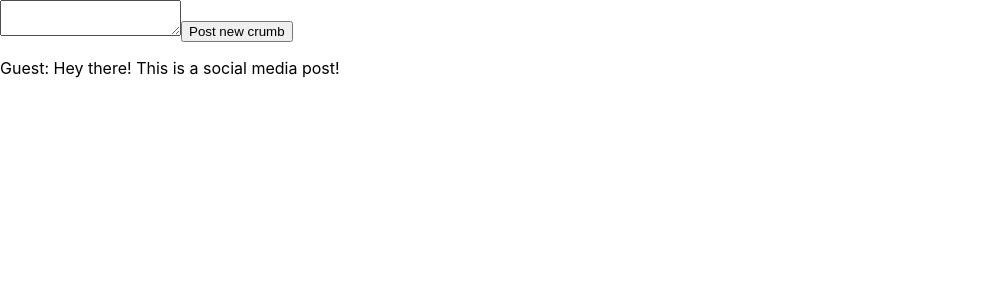
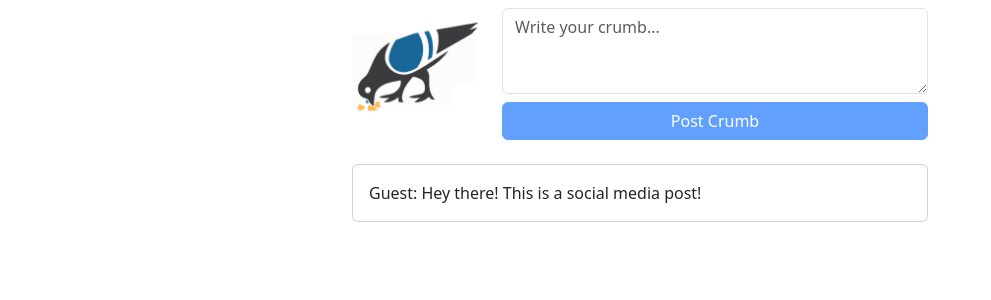
Before and after one commit to VanWrinkle/Crumbs_App, a React (Create React App) app: page / in a window 1280 px wide. Shown: the top 300 px of the page, without its empty margins (0-991 px from the left). Built offline with nearby package versions, Linux system fonts and the light colour scheme.

Commit message:
basic styling med react-bootstrap

```diff
--- a/package.json
+++ b/package.json
@@ -10,7 +10,9 @@
     "@types/node": "^16.18.50",
     "@types/react": "^18.2.21",
     "@types/react-dom": "^18.2.7",
+    "bootstrap": "^5.3.2",
     "react": "^18.2.0",
+    "react-bootstrap": "^2.8.0",
     "react-dom": "^18.2.0",
     "react-scripts": "^5.0.1",
     "typescript": "^4.9.5",
--- a/src/App.css
+++ b/src/App.css
@@ -1,38 +1,7 @@
-.App {
-  text-align: center;
+
+
+.main-content {
+  max-width: 600px !important;
+  margin-left: auto;
+  margin-right: auto;
 }
-
-.App-logo {
-  height: 40vmin;
-  pointer-events: none;
-}
-
-@media (prefers-reduced-motion: no-preference) {
-  .App-logo {
-    animation: App-logo-spin infinite 20s linear;
-  }
-}
-
-.App-header {
-  background-color: #282c34;
-  min-height: 100vh;
-  display: flex;
-  flex-direction: column;
-  align-items: center;
-  justify-content: center;
-  font-size: calc(10px + 2vmin);
-  color: white;
-}
-
-.App-link {
-  color: #61dafb;
-}
-
-@keyframes App-logo-spin {
-  from {
-    transform: rotate(0deg);
-  }
-  to {
-    transform: rotate(360deg);
-  }
-}
--- a/src/App.tsx
+++ b/src/App.tsx
@@ -2,33 +2,36 @@ import './App.css';
 import './SocialMediaPost.ts'
 import { SocialMediaPost, SocialMediaPostV1, SocialMediaPostDispatch } from "./SocialMediaPost";
 import React, {SyntheticEvent, useState} from "react";
-
+import 'bootstrap/dist/css/bootstrap.min.css';
+import {Card, Col, Container, Form, Image, Row, Button} from "react-bootstrap";
 
 function App() {
   let staticPost = new SocialMediaPostV1("Guest", "Hey there! This is a social media post!");
   const [socialPosts, setSocialPosts] = useState<SocialMediaPost[]>([staticPost])
 
   return (
-      <>
-        <SocialMediaPostNew socialPosts={socialPosts} setSocialPosts={setSocialPosts} />
-        <SocialMediaPostsDisplayAllBrief posts={socialPosts} />
-      </>
+     <Container className="main-content">
+      <Row>
+          <SocialMediaTopPanel socialPosts={socialPosts} setSocialPosts={setSocialPosts} />
+      </Row>
+      <Row>
+          <SocialMediaPostsDisplayAllBrief posts={socialPosts} />
+      </Row>
+     </Container>
   );
 }
 
-function SocialMediaPostsDisplayAllBrief({posts}: {posts: SocialMediaPost[]}) {
-    const results = posts.map((post) =>
-       <SocialMediaPostDisplayBrief post={post} />
+function SocialMediaTopPanel(props: {socialPosts: SocialMediaPost[], setSocialPosts: SocialMediaPostDispatch}) {
+    return (
+        <>
+            <Col xs={3}>
+                <Image src="./logo.png" fluid />
+            </Col>
+            <Col>
+                <SocialMediaPostNew socialPosts={props.socialPosts} setSocialPosts={props.setSocialPosts} />
+            </Col>
+        </>
     );
-    return (
-        <div>{results}</div>
-    );
-}
-
-function SocialMediaPostDisplayBrief({post}: {post: SocialMediaPost}) {
-  return (
-      <p>{post.userId}: {post.content}</p>
-  );
 }
 
 function SocialMediaPostNew(props: {socialPosts: SocialMediaPost[], setSocialPosts: SocialMediaPostDispatch}) {
@@ -37,17 +40,43 @@ function SocialMediaPostNew(props: {socialPosts: SocialMediaPost[], setSocialPos
       e.preventDefault();
       let post = new SocialMediaPostV1("Guest", userInput);
       setUserInput("");
-      alert("new object created (not stored):\n\n" + JSON.stringify(post, null, 2));
+      alert("DEBUG: new object created (not stored):\n\n" + JSON.stringify(post, null, 2));
       props.setSocialPosts([post, ...props.socialPosts]);
   }
 
   return (
-    <form onSubmit={onClick}>
-      <textarea value={userInput} onChange={(e) => setUserInput(e.target.value)} />
-      <button type="submit">Post new crumb</button>
-    </form>
+    <Form onSubmit={onClick} className="mb-3">
+        <Form.Control
+            as="textarea"
+            rows={3}
+            value={userInput}
+            placeholder="Write your crumb..."
+            className="mt-2 mb-2"
+            onChange={(e) => setUserInput(e.target.value)}>
+        </Form.Control>
+        <div className="d-grid">
+        <Button
+            type="submit"
+            variant="primary"
+            disabled={userInput.length === 0}>Post Crumb</Button>
+        </div>
+    </Form>
   );
 }
 
+function SocialMediaPostsDisplayAllBrief({posts}: {posts: SocialMediaPost[]}) {
+    const results = posts.map((post) =>
+        <SocialMediaPostDisplayBrief post={post} />
+    );
+    return (
+        <div>{results}</div>
+    );
+}
+
+function SocialMediaPostDisplayBrief({post}: {post: SocialMediaPost}) {
+    return (
+        <Card body className="mt-2 mb-2">{post.userId}: {post.content}</Card>
+    );
+}
 
 export default App;
```
Also changed, not shown: public/logo.png (added), 1 other file (tests, documents, lock files or other folders).
